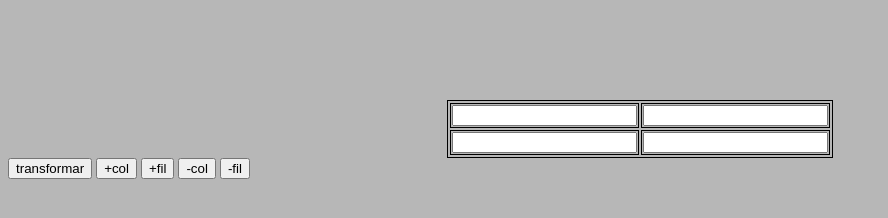
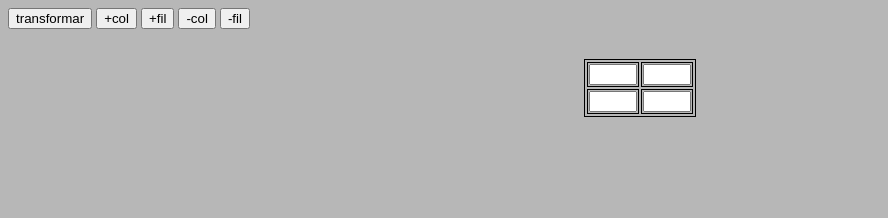
Before and after one commit to Rzegarra/tc, a plain HTML site: page tc grafos/index.html in a window 1280 px wide. Shown: the whole page, without its empty margins (0-888 px from the left). Drawn offline with Linux system fonts and the light colour scheme.

Commit message:
haciendo pruebas con ma matriz supuesta que se usara

```diff
--- a/tc grafos/estilo.css
+++ b/tc grafos/estilo.css
@@ -2,13 +2,13 @@ body{
   background-color: #b7b7b7;
 }
 .tabla{
-  margin-top: 100px;
+  margin-top: 30px;
 }
 
 table, td {
    border: 1px solid black;
    margin: auto;
 }
-.fil{
+#dato{
   width:40px;
 }
--- a/tc grafos/index.html
+++ b/tc grafos/index.html
@@ -7,6 +7,11 @@
     <title>holi</title>
   </head>
   <body>
+    <button type="button" id="convertir">transformar</button>
+    <button type="button" id="addCol">+col</button>
+    <button type="button" id="addRow">+fil</button>
+    <button type="button" id="delCol">-col</button>
+    <button type="button" id="delRow">-fil</button>
     <div class='tabla' >
         <table id="tabla">
           <tr>
@@ -26,11 +31,7 @@
             </td>
           </tr>
         </table>
-        <button type="button" id="convertir">transformar</button>
-        <button type="button" id="addCol">+col</button>
-        <button type="button" id="addRow">+fil</button>
-        <button type="button" id="delCol">-col</button>
-        <button type="button" id="delRow">-fil</button>
+
       </div>
   <script type="text/javascript" src="index.js"></script>
 
--- a/tc grafos/index.js
+++ b/tc grafos/index.js
@@ -35,6 +35,7 @@ function estados(obj) {
        temp++;
     }
   }
+  console.log(datos);
 }
 
 $(convertir).on('click',function(evento){
```
Also changed, not shown: js/main.js (+10 -8 lines).
